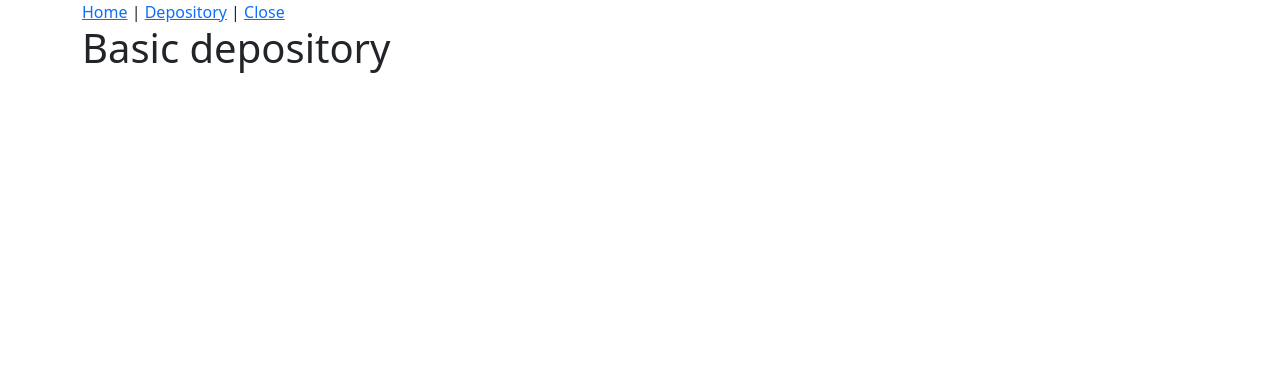
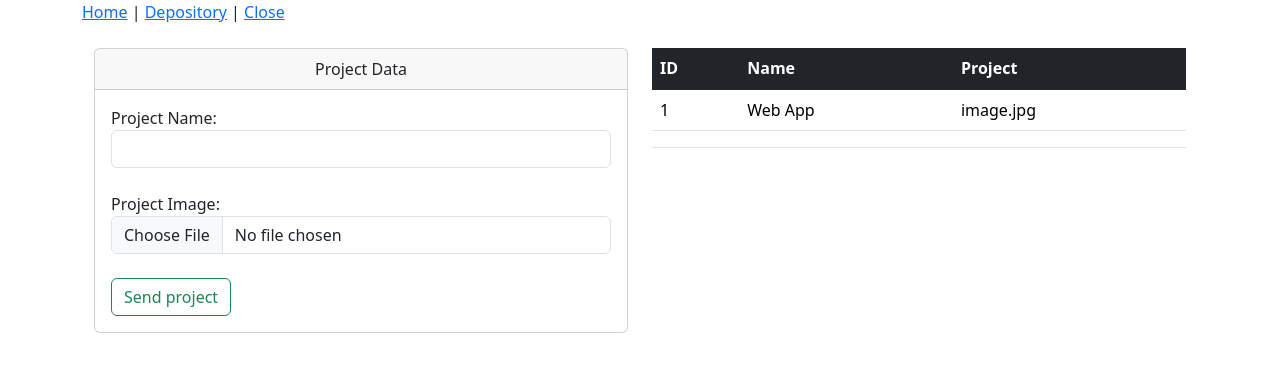
Before and after one commit to jsan2321/beta-depository, a PHP site: page /depository.php in a window 1280 px wide. Shown: the top 372 px of the page. Run offline with PHP 8.4, Linux system fonts and the light colour scheme; the visitor is signed in with stand-in values (Sample User, id 1).

Commit message:
user form and user data table added

```diff
--- a/depository.php
+++ b/depository.php
@@ -1,5 +1,52 @@
 <?php include("header.php") ?>
 
-    <h1>Basic depository</h1>
+    <br>
+    <div class="container">
+        <div class="row">
+            <div class="col-md-6">
+                <!--  form to insert user data-->
+                <div class="card">
+                    <div class="card-header text-center">
+                        Project Data
+                    </div>
+                    <div class="card-body">
+                        <form action="depository.php" method="post">
+                            Project Name: <input class="form-control" type="text" name="name" id="">
+                            <br>
+                            Project Image: <input class="form-control" type="file" name="file" id="">
+                            <br>
+
+                            <input type="submit" value="Send project" class="btn btn-outline-success">
+                        </form>
+                    </div>
+                </div>
+            </div>
+
+            <div class="col-md-6">
+                <!--table to retrieve data from database-->
+                <table class="table">
+                    <thead class="table-dark">
+                        <tr>
+                            <th>ID</th>
+                            <th>Name</th>
+                            <th>Project</th>
+                        </tr>
+                    </thead>
+                    <tbody class="table-group-divider">
+                        <tr>
+                            <td>1</td>
+                            <td>Web App</td>
+                            <td>image.jpg</td>
+                        </tr>
+                        <tr>
+                            <td></td>
+                            <td></td>
+                            <td></td>
+                        </tr>
+                    </tbody>
+                </table>
+            </div>
+        </div>
+    </div>
 
 <?php include("footer.php") ?>
```
